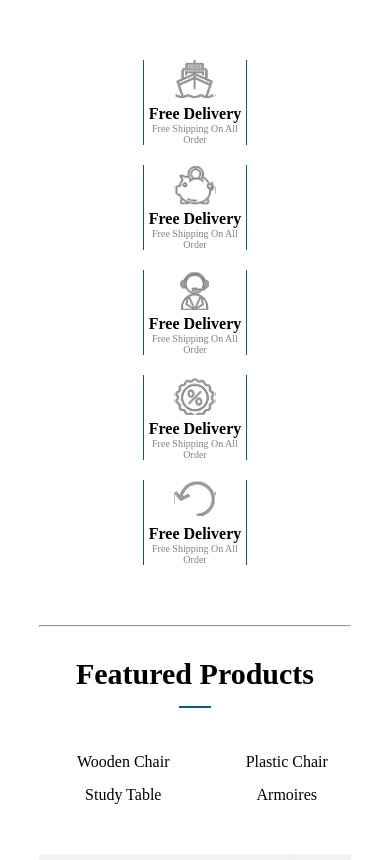
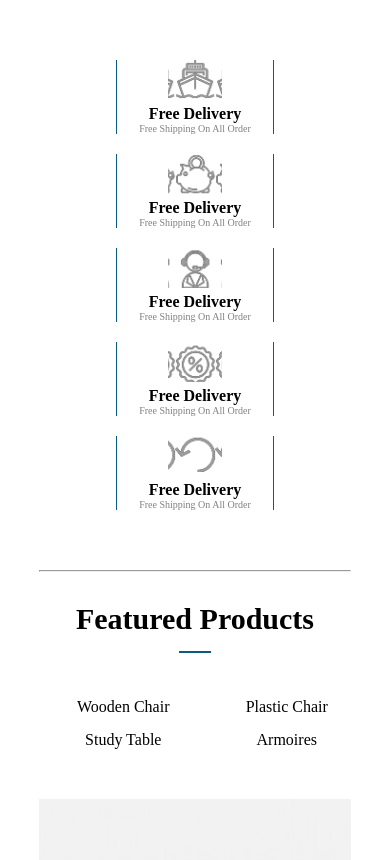
Before and after one commit to Mohammed-Ayman93/second-project, a plain HTML site: page index.html in a window 390 px wide. Shown: the part 3332-4192 px from the top of the page. Drawn offline with Linux system fonts and the light colour scheme.

Commit message:
finishing responsive

```diff
--- a/css/style.css
+++ b/css/style.css
@@ -506,11 +506,11 @@ main button:hover{
         display: block;
     }
     .icons-card{
-        width: 40%;
+        width: 60%;
         margin: 20px auto;
     }
     .icoon-img , .icons-card:last-child .icoon-img{
-        width: 40%;
+        width: 35%;
     }
     .products-parent{
         display: block;
```
